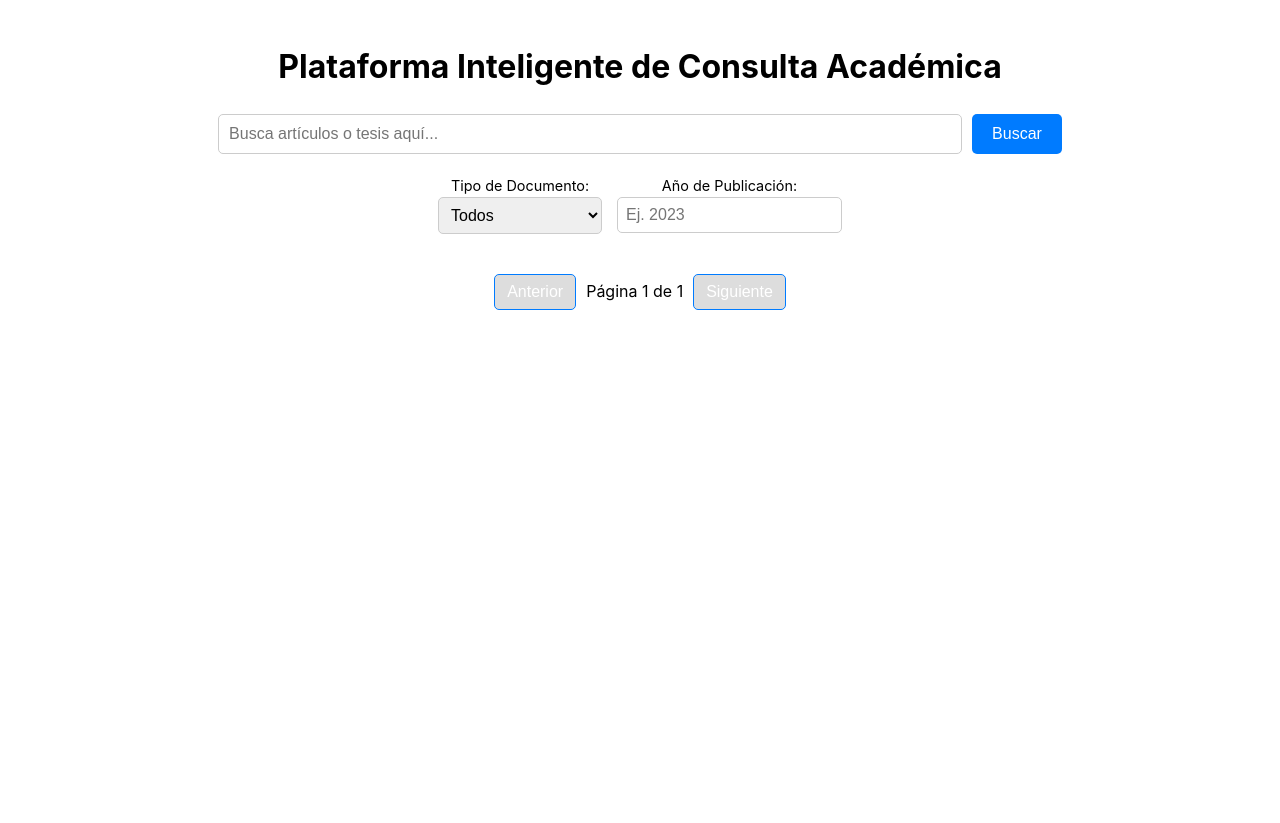
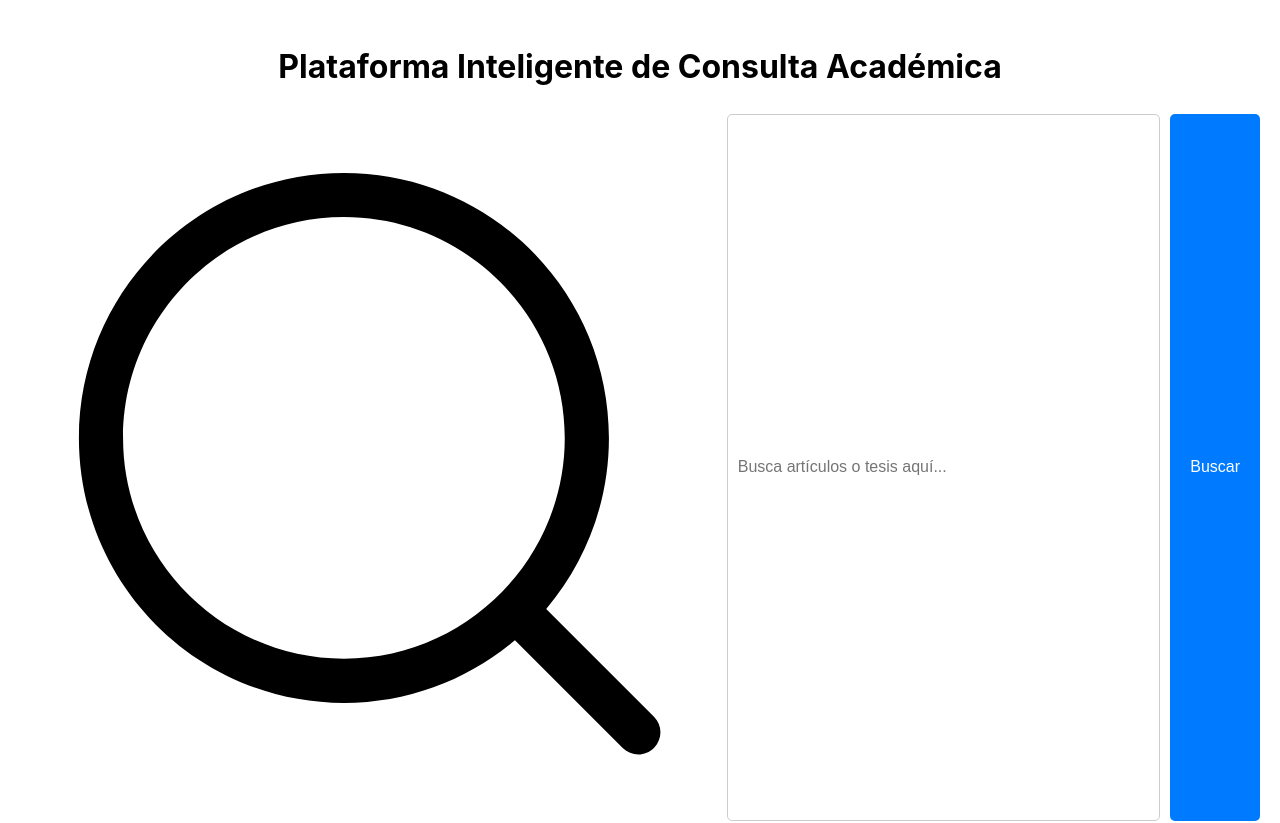
Before and after one commit to avillaq/RepositorioUnsa-Fronted, a React (Vite) app: page / in a window 1280 px wide. Shown: the top 823 px of the page. Before the commit the page ends 800 px from the top, so only its background shows below. Built offline with nearby package versions, Linux system fonts and the light colour scheme.

Commit message:
Refactor SearchBar component to include an icon and improve input styling

```diff
--- a/src/components/SearchBar.jsx
+++ b/src/components/SearchBar.jsx
@@ -12,14 +12,13 @@
   };
 
   return (
-    <div className="search-bar">
-      <input
-        type="text"
-        value={query}
-        onChange={handleInputChange}
-        placeholder="Busca artículos o tesis aquí..."
-      />
-      <button onClick={handleSearch}>Buscar</button>
-    </div>
+    <>
+      <div className="search-bar">
+        <svg className="icon" aria-hidden="true" viewBox="0 0 24 24"><g><path d="M21.53 20.47l-3.66-3.66C19.195 15.24 20 13.214 20 11c0-4.97-4.03-9-9-9s-9 4.03-9 9 4.03 9 9 9c2.215 0 4.24-.804 5.808-2.13l3.66 3.66c.147.146.34.22.53.22s.385-.073.53-.22c.295-.293.295-.767.002-1.06zM3.5 11c0-4.135 3.365-7.5 7.5-7.5s7.5 3.365 7.5 7.5-3.365 7.5-7.5 7.5-7.5-3.365-7.5-7.5z"></path></g></svg>
+        <input placeholder="Busca artículos o tesis aquí..." type="text" className="input" value={query} onChange={handleInputChange}/>
+        <button onClick={handleSearch}>Buscar</button>
+      </div>
+    </>
+
   )
 }
```
